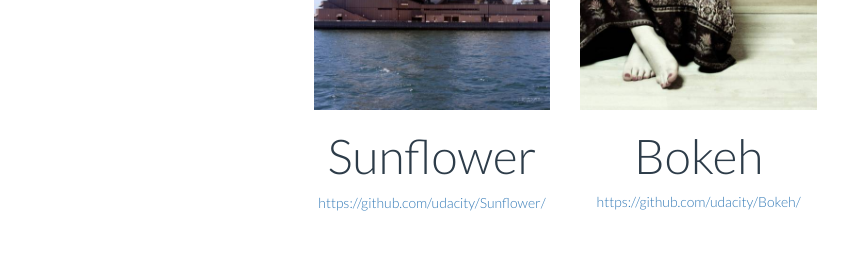
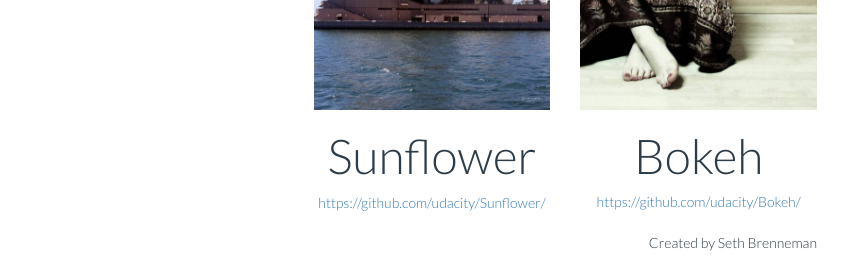
Before and after one commit to sethbrenneman/Full-Stack-Web-Developer-Nanodegree, a website: page Build A Portfolio Project/index.html in a window 1280 px wide. Shown: the part 727-990 px from the top of the page, without its empty margins (208-1071 px from the left). Before the commit the page ends 940 px from the top, so only its background shows below. Drawn offline with Linux system fonts and the light colour scheme.

Commit message:
Updated index to include <p> tags

```diff
--- a/Build A Portfolio Project/css/main.css
+++ b/Build A Portfolio Project/css/main.css
@@ -5,7 +5,7 @@
 }
 
 body {
-  font-family: 'Lato', sans-serif;
+  font-family: "Lato", sans-serif;
   color: #2d3c49;
   padding: 0px;
   max-width: 800px;
@@ -40,3 +40,7 @@ h3 {
 .no-padding {
   padding:0px;
 }
+
+.top-margin {
+  margin-top: 20px;
+}
--- a/Build A Portfolio Project/index.html
+++ b/Build A Portfolio Project/index.html
@@ -70,6 +70,15 @@
       </div>
     </div>
   </main>
+
+  <footer class="container text-right top-margin">
+    <div class="row">
+      <div class="col-sm-12">
+        <p>Created by Seth Brenneman</p>
+      </div>
+    </div>
+  </footer>
+
 </body>
 
 </html>
```
